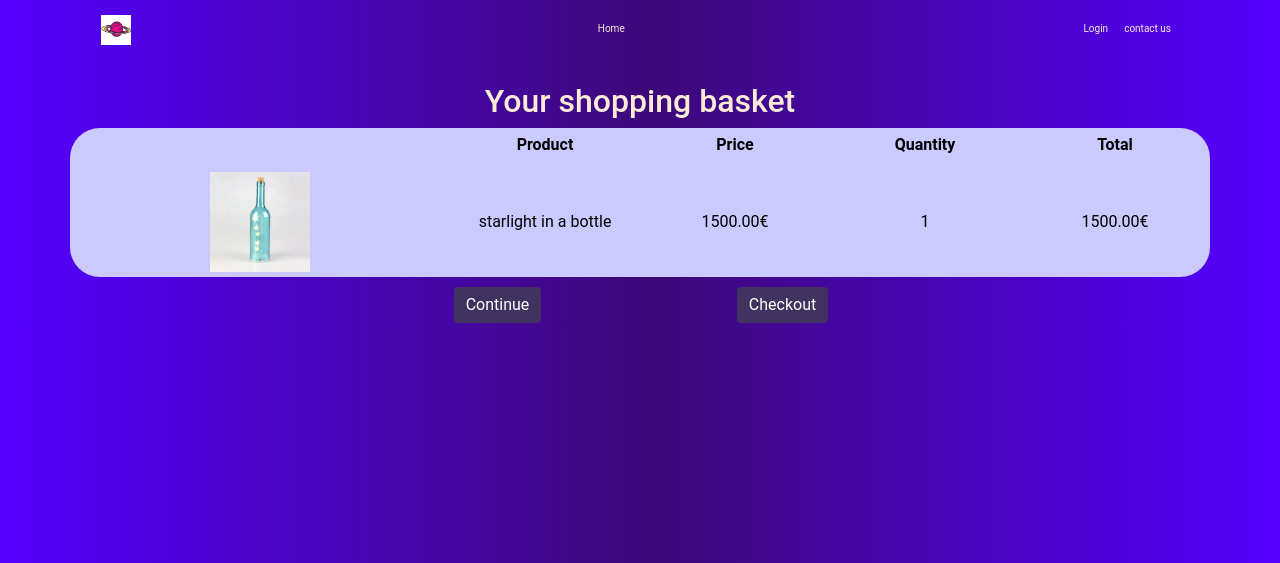
After one commit to lenaprog/Cosmic-shop, a Django app: page /cart/ in a window 1280 px wide. The commit adds this page. Shown: the top 563 px of the page. Run offline with Django 4.2, Linux system fonts and the light colour scheme; some libraries are stand-ins or nearby versions.

Commit message:
add cart.html

```diff
--- /dev/null
+++ b/onlineshop/static/onlineshop/cart.js
@@ -0,0 +1 @@
+console.log("Hello world")
--- a/onlineshop/static/onlineshop/styles.css
+++ b/onlineshop/static/onlineshop/styles.css
@@ -81,10 +81,9 @@ body {
 .container.article {
    padding-top: 5px;
    text-align: center;
-   border: 0.5px solid rgb(170, 150, 195);
-   border-radius: 50px;
-   background: rgb(224, 198, 111);
-   ;
+   /*border: 4px solid #5BF0C6;*/
+   border-radius: 30px;
+   background: #CBCAFF;
    color: black;
 
 }
@@ -122,3 +121,27 @@ ul {
    text-align: center;
    margin-top: 10px;
 }
+
+.shoppingbutton {
+   text-align: center;
+   margin-top: 10px;
+   flex-direction: row;
+}
+
+.cartimage {
+   width: 100px;
+   height: 100px;
+   margin-top: 5px;
+   margin-bottom: 5px;
+}
+
+.row.header {
+   margin-bottom: 10px;
+   font-weight: bold;
+}
+
+.row.items {
+   display: flex;
+   justify-content: center;
+   align-items: center;
+}
--- a/onlineshop/templates/onlineshop/article.html
+++ b/onlineshop/templates/onlineshop/article.html
@@ -15,7 +15,7 @@
     <br>
     <div>
         <a href="{% url 'article' article.title %}"><img class="product"
-                src="{% static 'onlineshop/images/starlightinbottle.jpg' %}" width="100px" height="100px"></a>
+                src="{% static 'onlineshop/images/starlightinbottle.jpg' %}" width="200px" height="200px"></a>
     </div>
     <br>
     <div>
@@ -26,7 +26,7 @@
 
 </div>
 <div id="buybutton">
-    <input class="btn btn-primary" type="button" value="Add to Shopping basket">
+    <a class="btn btn-primary" type="button" value="Add to Shopping basket" href="#">Add to Shopping basket</a>
 </div>
 {% endblock%}
 
--- /dev/null
+++ b/onlineshop/templates/onlineshop/cart.html
@@ -0,0 +1,52 @@
+{% extends "onlineshop/layout.html" %}
+{% load static %}
+
+{% block title%}
+Shopping Basket
+{% endblock%}
+
+{% block body %}
+<div class="flex-container">
+    <div>
+        <h2>Your shopping basket</h2>
+    </div>
+    <div class="container article">
+        <div class="row header">
+            <div class="col-lg-4"></div>
+            <div class="col-lg-2">Product</div>
+            <div class="col-lg-2">Price</div>
+            <div class="col-lg-2">Quantity</div>
+            <div class="col-lg-2">Total</div>
+        </div>
+        <div class="row items">
+            <div class="col-lg-4"><img class="cartimage" src="{% static 'onlineshop/images/starlightinbottle.jpg' %}"
+                    alt="image"></div>
+            <div class="col-lg-2">starlight in a bottle</div>
+            <div class="col-lg-2">1500.00€</div>
+            <div class="col-lg-2">1</div>
+            <div class="col-lg-2">1500.00€</div>
+        </div>
+    </div>
+</div>
+
+<div class="container">
+    <div class="row">
+        <div class="col-sm-3">
+        </div>
+        <div class="col-sm-3">
+            <div class="shoppingbutton">
+                <button class="btn btn-primary" type="button" value="Continue"><a href="{% url 'index'%}"></a>
+                    Continue</button>
+            </div>
+        </div>
+        <div class="col-sm-3">
+            <div class="shoppingbutton">
+                <input class=" btn btn-primary" type="button" value="Checkout" </div>
+            </div>
+            <div class="col-sm-3">
+
+            </div>
+        </div>
+
+    </div>
+    {% endblock%}
--- a/onlineshop/templates/onlineshop/layout.html
+++ b/onlineshop/templates/onlineshop/layout.html
@@ -11,6 +11,7 @@
     <title>{% block title %}{% endblock %} </title>
     <link rel="stylesheet" href="https://stackpath.bootstrapcdn.com/bootstrap/4.4.1/css/bootstrap.min.css"
         integrity="sha384-Vkoo8x4CGsO3+Hhxv8T/Q5PaXtkKtu6ug5TOeNV6gBiFeWPGFN9MuhOf23Q9Ifjh" crossorigin="anonymous">
+    <link rel="stylesheet" href="https://cdnjs.cloudflare.com/ajax/libs/font-awesome/4.7.0/css/font-awesome.min.css">
     <link rel="stylesheet" href="{% static 'onlineshop/styles.css' %}">
 </head>
 
@@ -40,10 +41,11 @@
                 {% if user.is_authenticated %}
 
                 <li class="nav-item">
-                    <a class="nav-link" href="{% url 'logout'%} ">Logout</a>
+                    <a class="nav-link" href="{% url 'logout' %} ">Logout</a>
                 </li>
                 <li class="nav-item">
-                    <a class="nav-link" href="#">Shopping Basket</a>
+                    <a class="nav-link" href="{% url 'cart' %} ">Shopping Basket <i
+                            class="fa-solid fa-cart-shopping"></i></a>
                 </li>
                 {% else %}
                 <li class="nav-item">
@@ -61,6 +63,8 @@
     <br>
     {% block body %}
     {% endblock %}
+
+    <script type="text/javascript" src="{% static 'onlineshop/cart.js' %}"></script>
 </body>
 
 </html>
--- a/onlineshop/templates/onlineshop/login.html
+++ b/onlineshop/templates/onlineshop/login.html
@@ -1,4 +1,9 @@
 {% extends "onlineshop/layout.html" %}
+{% load static %}
+
+{% block title %}
+Login
+{% endblock%}
 
 {% block body %}
 <div class="flex-container">
--- a/onlineshop/templates/onlineshop/register.html
+++ b/onlineshop/templates/onlineshop/register.html
@@ -1,4 +1,9 @@
 {% extends "onlineshop/layout.html" %}
+{% load static %}
+
+{% block title %}
+Register
+{% endblock%}
 
 {% block body %}
 <div class="flex-container">
--- a/onlineshop/urls.py
+++ b/onlineshop/urls.py
@@ -7,5 +7,6 @@ urlpatterns = [
     path("login", views.login_view, name="login"),
     path("register", views.register, name="register"),
     path("logout", views.logout_view, name="logout"),
-    path("<str:article_title>", views.article, name="article")
+    path("<str:article_title>", views.article, name="article"),
+    path("cart/", views.cart, name="cart")
 ]
--- a/onlineshop/views.py
+++ b/onlineshop/views.py
@@ -79,3 +79,6 @@ def article(request, article_title):
     return render (request, "onlineshop/article.html", {
         "article": article
     })
+
+def cart(request):
+    return render(request, "onlineshop/cart.html")
```
Also changed, not shown: db.sqlite3, 1 other file.
